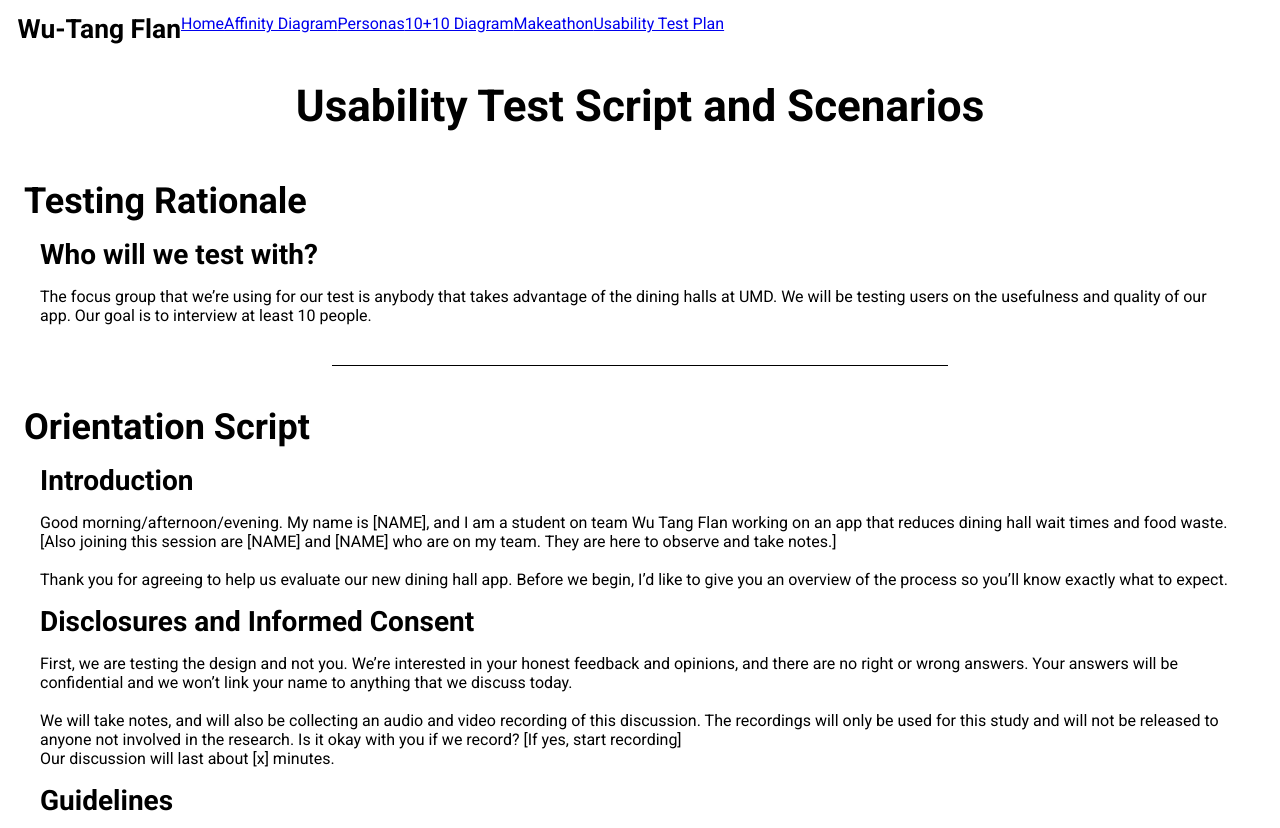
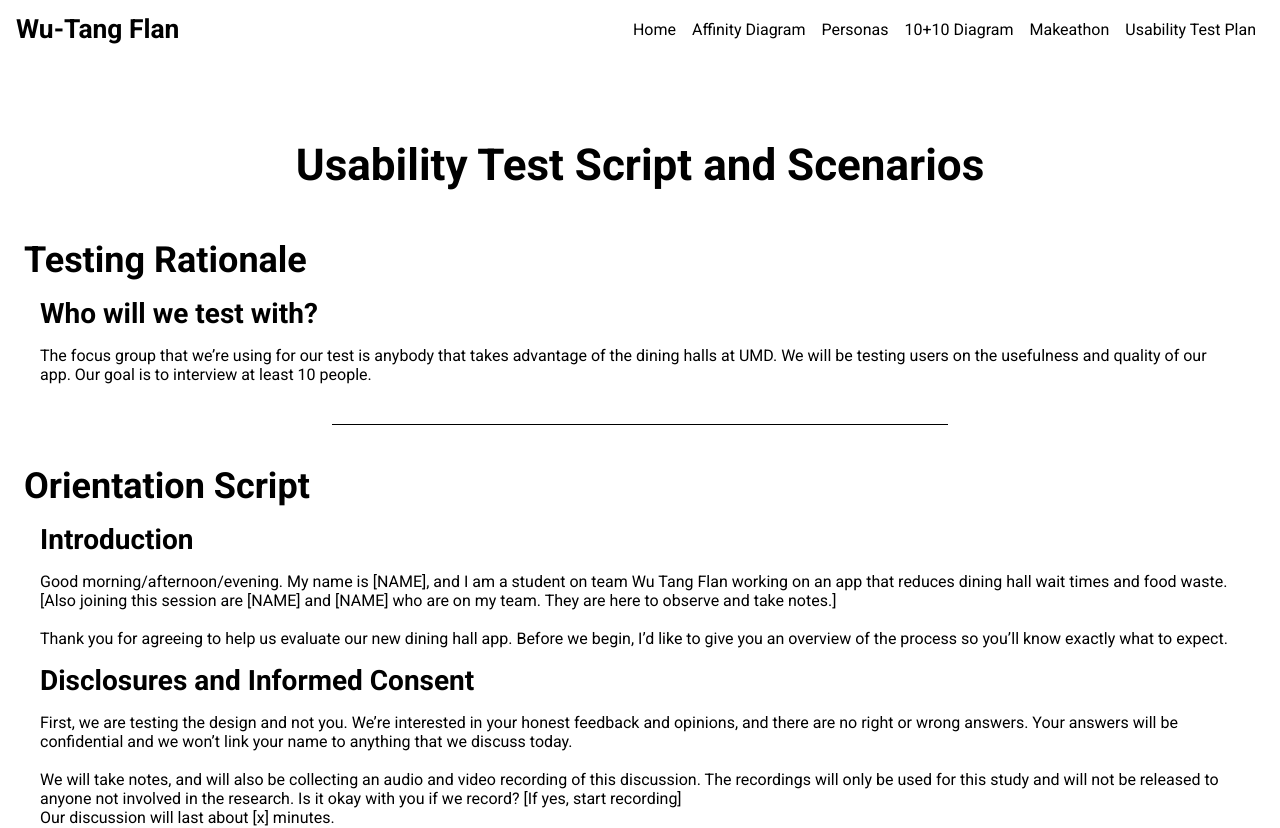
Before and after one commit to foshesss/INST362_Website, a React (Create React App) app: page /usability-test-plan in a window 1280 px wide. Shown: the top 828 px of the page. Built offline with nearby package versions, Linux system fonts and the light colour scheme.

Commit message:
pogging it up

```diff
--- a/src/components/NavBar.js
+++ b/src/components/NavBar.js
@@ -10,7 +10,7 @@ const NavBar = () => (
             </button>
         </header>
 
-        <div>
+        <div id="navbar-list">
             <Link to="/">Home</Link>
             <Link to="/affinity">Affinity Diagram</Link>
             <Link to="/personas">Personas</Link>
--- a/src/stylesheets/_navbar.scss
+++ b/src/stylesheets/_navbar.scss
@@ -1,6 +1,11 @@
 .navbar {
+    display: flex;
+    flex-direction: row;
+    justify-content: space-between;
+    align-items: center;
+
     z-index: 9001;
-    position: fixed;
+    // position: fixed;
     display: flex;
     align-content: center;
     padding: .9em 0;
@@ -8,11 +13,24 @@
     width: 100%;
 }
 
+.navbar > * {
+    margin: 0 1em;
+}
+
 .navbar-header button {
-    margin-left: 1em;
     color: black;
     font-size: 1.1em;
     border: none;
+}
+
+#navbar-list > * {
+    padding: 0 .5rem;
+    color: black;
+    text-decoration: none;
+}
+
+#navbar-list > *:hover {
+    color: blue;
 }
 
 @media (hover) {
```
Also changed, not shown: src/functions/scrollToElement.js (deleted, +0 -7 lines).
